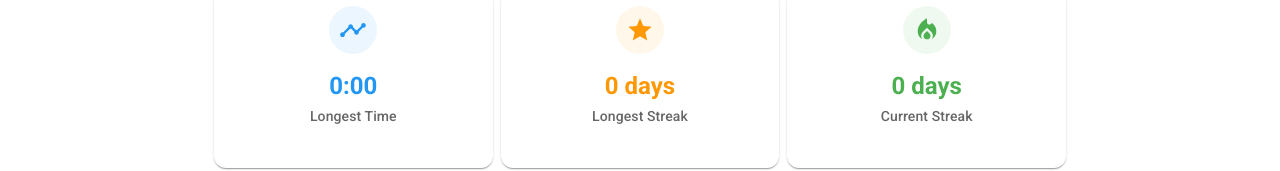
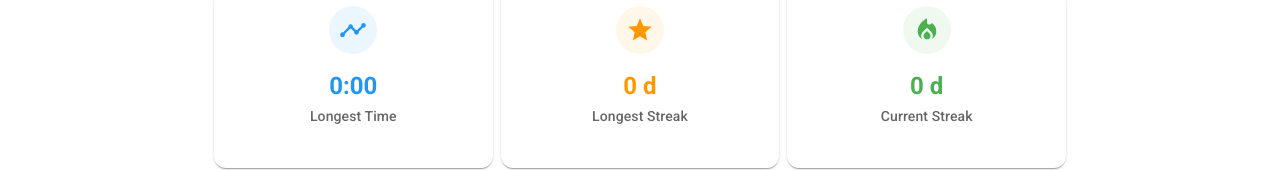
Before and after one commit to wudong/the-plank-app, a React (Vite) app: page / in a window 1280 px wide. Shown: the part 608-779 px from the top of the page. Built offline with nearby package versions, Linux system fonts and the light colour scheme.

Commit message:
small change

```diff
--- a/src/components/stats-display.tsx
+++ b/src/components/stats-display.tsx
@@ -23,19 +23,19 @@ export const StatsDisplay: React.FC = () => {
   const statItems = [
     {
       label: 'Longest Time',
-      value: formatTime(stats.longestTime),
+      value: `${formatTime(stats.longestTime)} `,
       icon: TimelineIcon,
       color: theme.palette.primary.main
     },
     {
       label: 'Longest Streak',
-      value: `${stats.longestStreak} days`,
+      value: `${stats.longestStreak} d`,
       icon: StarIcon,
       color: theme.palette.warning.main
     },
     {
       label: 'Current Streak',
-      value: `${stats.currentStreak} days`,
+      value: `${stats.currentStreak} d`,
       icon: StreakIcon,
       color: stats.currentStreak >= stats.longestStreak
         ? theme.palette.success.main
```
